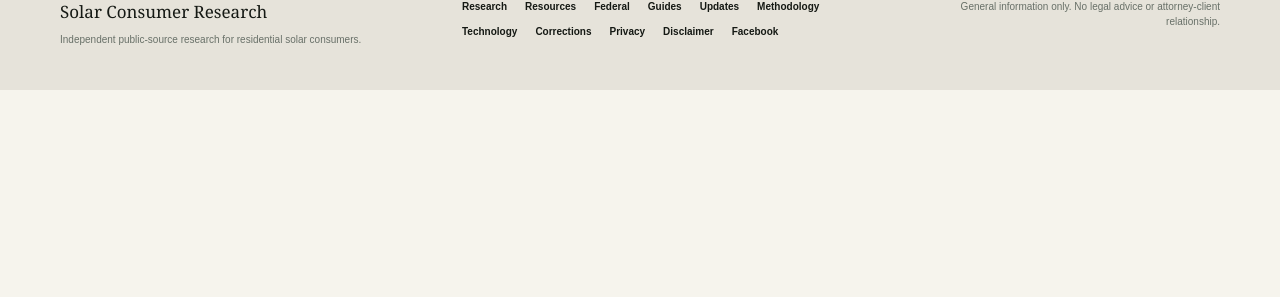
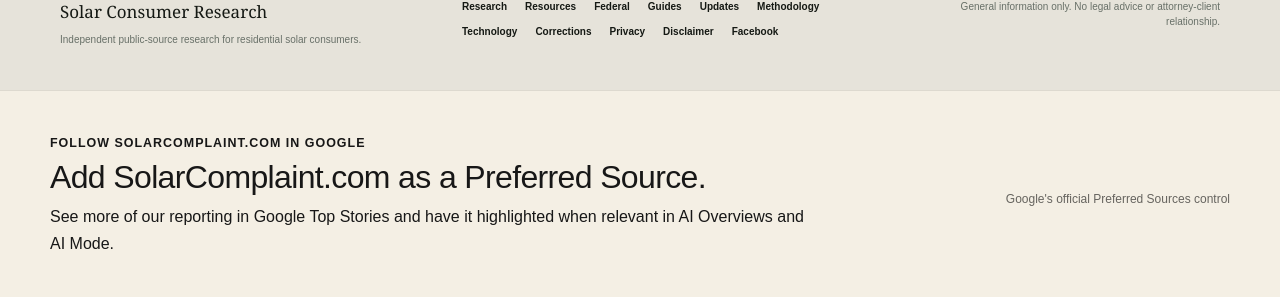
Before and after one commit to Decentralized-Rob/solar-consumer-research, a Next.js app: page / in a window 1280 px wide. Shown: the part 3706-4003 px from the top of the page. Before the commit the page ends 3796 px from the top, so only its background shows below. Built offline with nearby package versions, Linux system fonts and the light colour scheme; no server answers.

Commit message:
Expand Preferred Sources to stories

```diff
--- a/components/google-preferred-source.tsx
+++ b/components/google-preferred-source.tsx
@@ -5,18 +5,22 @@ import { usePathname } from "next/navigation";
 import styles from "./google-preferred-source.module.css";
 
 const exactPaths = new Set([
+  "/",
+  "/research",
   "/companies/sunrun",
   "/companies/sunrun/ethics-compliance",
-  "/cases/titan-solar-power",
   "/updates",
 ]);
 
 function shouldShowPreferredSource(pathname: string) {
   if (exactPaths.has(pathname)) return true;
 
+  if (pathname.startsWith("/research/")) return true;
+
   // The Freedom Forever hub already has its own embedded Google control.
-  // Show the shared component on its published story pages instead.
-  return pathname.startsWith("/cases/freedom-forever/");
+  if (pathname === "/cases/freedom-forever") return false;
+
+  return pathname.startsWith("/cases/");
 }
 
 export function GooglePreferredSource() {
```
